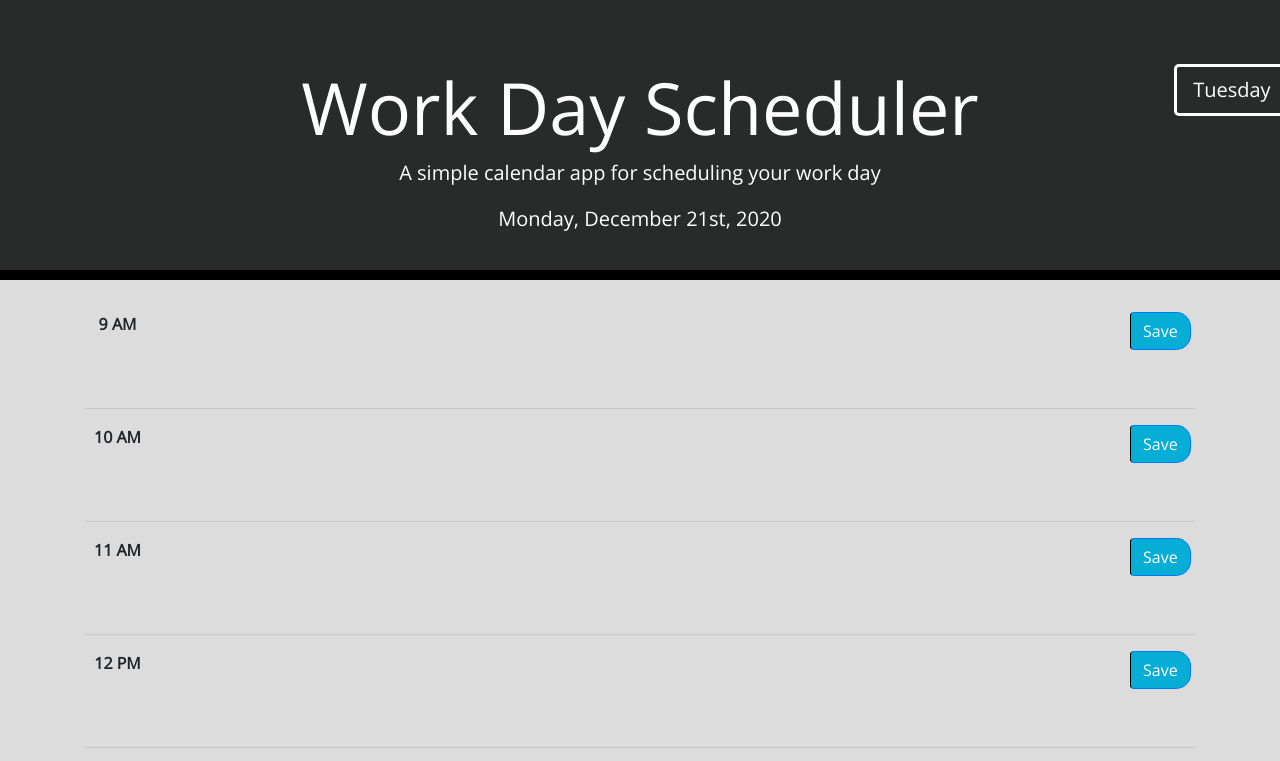
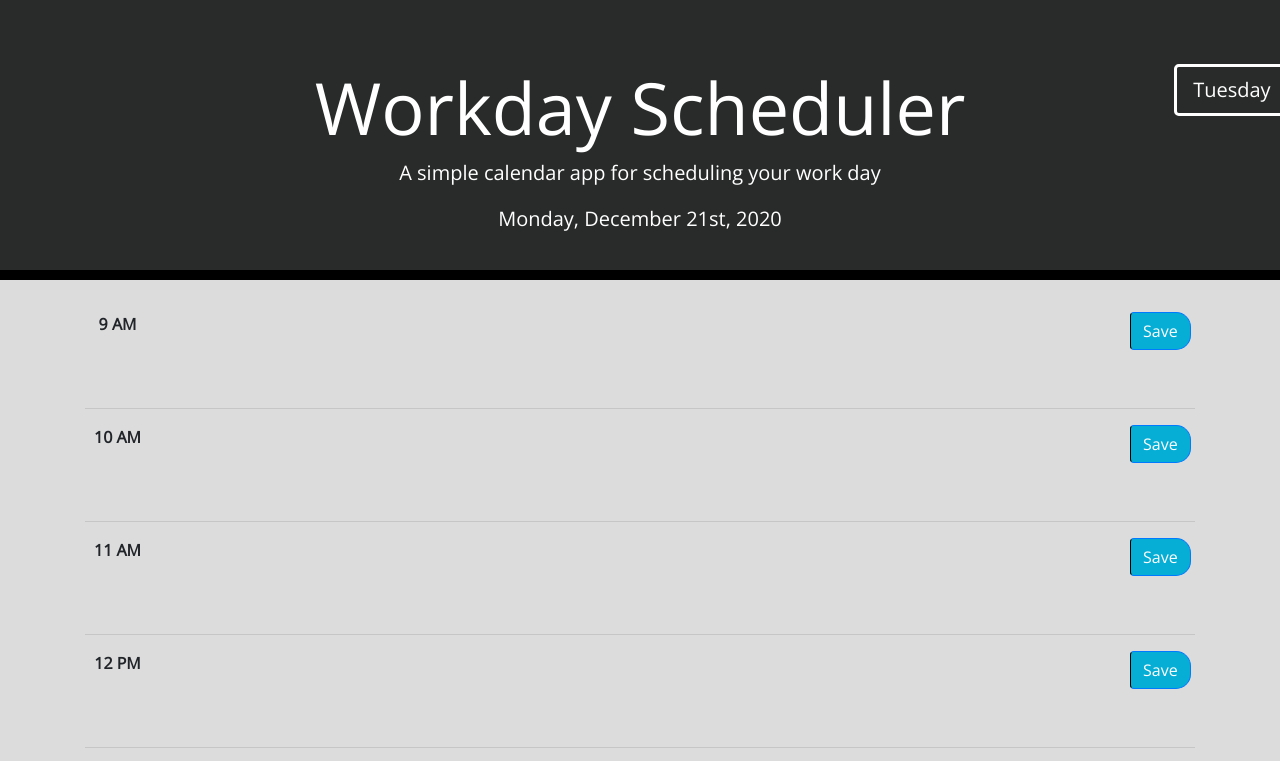
Before and after one commit to DavidVDeaton/Day-Planner, a plain HTML site: page yesterday.html in a window 1280 px wide. Shown: the top 761 px of the page. Drawn offline with nearby package versions, Linux system fonts and the light colour scheme.

Commit message:
Update yesterday.html

```diff
--- a/yesterday.html
+++ b/yesterday.html
@@ -19,7 +19,7 @@
       rel="stylesheet"
     />
     <link rel="stylesheet" href="style.css" />
-    <title>Work Day Scheduler</title>
+    <title>Workday Scheduler</title>
   </head>
 
   <body>
@@ -27,7 +27,7 @@
         <div class = "col-lg-1"></div>
 
         <div class = "col-lg-10">
-            <h1 class="display-3">Work Day Scheduler</h1>
+            <h1 class="display-3">Workday Scheduler</h1>
             <p class="lead">A simple calendar app for scheduling your work day</p>
             <p id="yester" class="lead"></p>
         </div>
```
